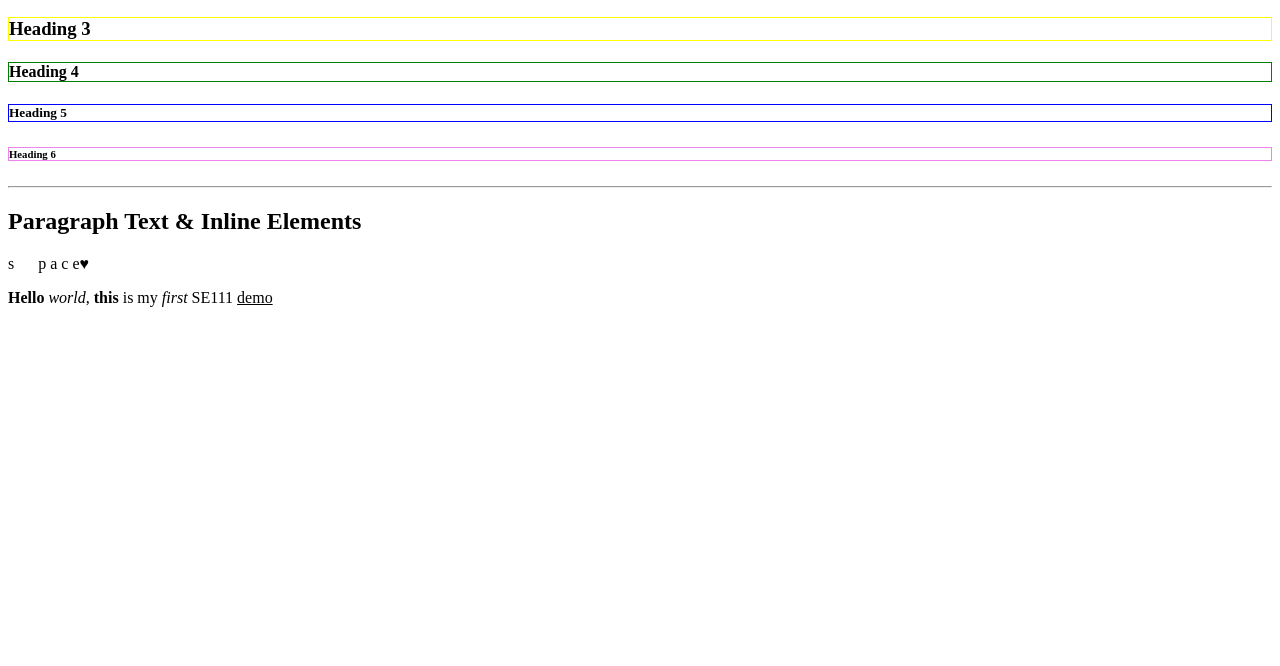
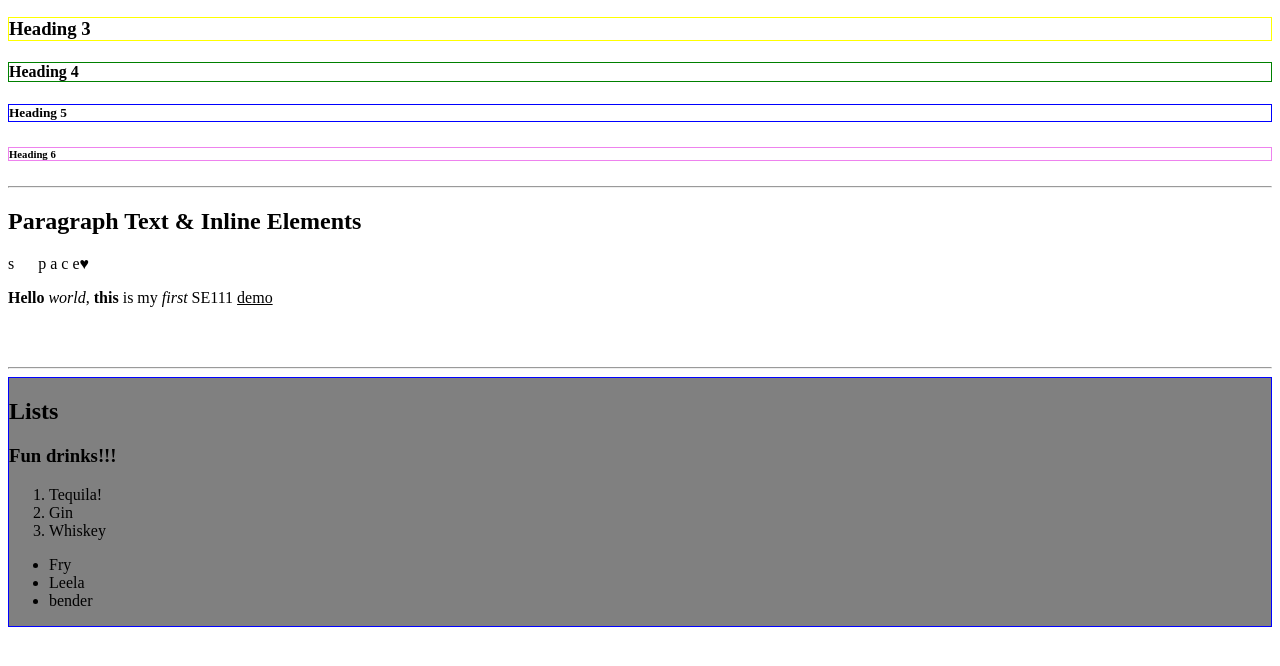
Before and after one commit to MONKEYAPPENDIX/se111_202320, a plain HTML site: page week1_demo/index.html in a window 1280 px wide. Shown: the part 114-780 px from the top of the page. Drawn offline with Linux system fonts and the light colour scheme.

Commit message:
W1D2 end of class

```diff
--- a/week1_demo/index.html
+++ b/week1_demo/index.html
@@ -39,7 +39,32 @@
         <br><!-- new empty line: line break-->
         <br>
 
-        <!--second part of demo-->
+    <!--second part of demo-->
+
+    <hr>
+
+
+    <div style="border:1px solid blue; background-color: gray">
+        <h2>Lists</h2>
+
+        <!--ordered & unordered lists are full of BLE: they contain list items for each item ... in ... the list :]-->
+
+        <h3>Fun drinks!!!</h3>
+        <ol>
+            <li>Tequila!</li>
+            <li>Gin</li>
+            <li>Whiskey</li>
+
+        </ol>
+
+        <ul>
+            <li>Fry</li>
+            <li>Leela</li>
+            <li>bender</li>
+
+        </ul>
+
+    </div><!--end of div-->
 
 </body>
 </html>
```
Also changed, not shown: w1/index.html (+14 -2 lines).
